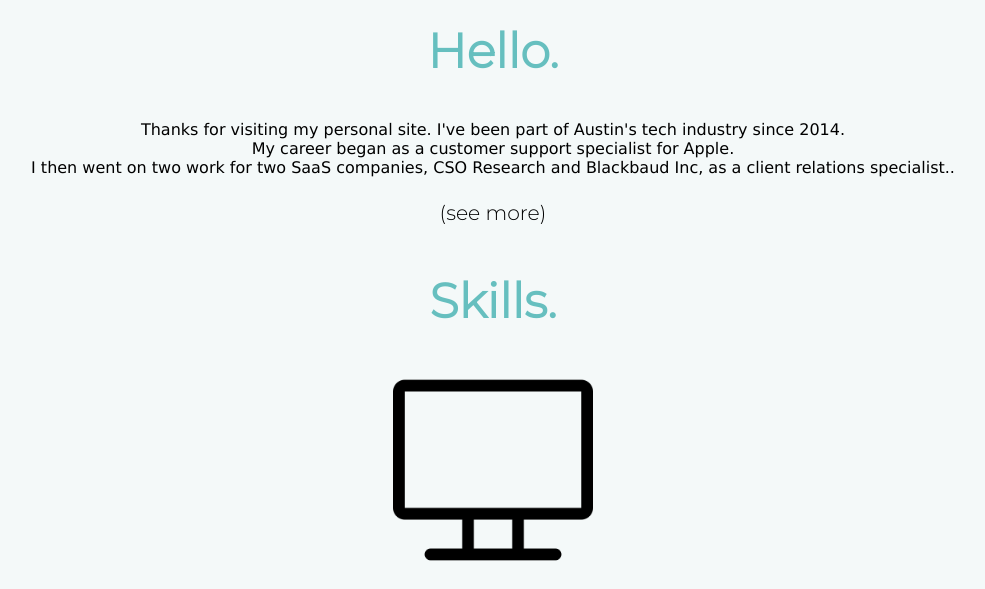
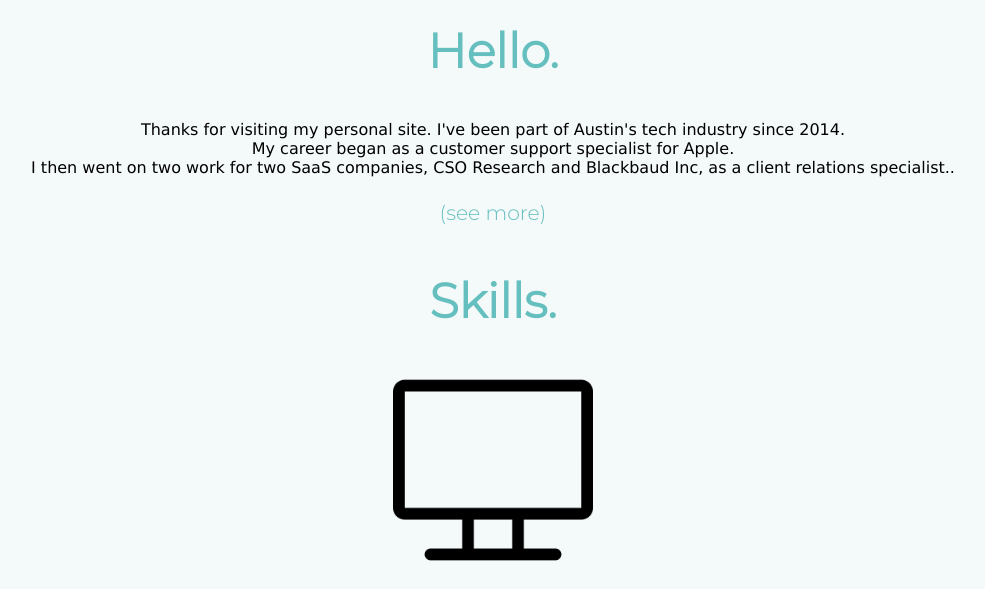
Before and after one commit to rcordero01/Bio, a plain HTML site: page index.html in a window 1280 px wide. In both pictures the pointer is over the button "(see more)". Shown: the part 853-1442 px from the top of the page, without its empty margins (147-1132 px from the left). Drawn offline with Linux system fonts and the light colour scheme.

Commit message:
adds color to hover

```diff
--- a/css/styles.css
+++ b/css/styles.css
@@ -24,6 +24,14 @@
 }
 a {
   text-decoration: none;
+}
+button {
+  transition: transform .3s ease-in-out;
+}
+
+button:hover {
+  transform: scale(1.2);
+  color: #66BFBF;
 }
 .bottom-cloud{
   position: absolute;
@@ -95,14 +103,6 @@
   -o-animation: fadeIn 3s;
   -ms-animation: fadeIn 3s;
 }
-button {
-  transition: transform .3s ease-in-out;
-}
-
-button:hover {
-  transform: scale(1.2)
-}
-
 @keyframes fadeIn {
   0% {opacity:0;}
   100% {opacity:1;}
```
